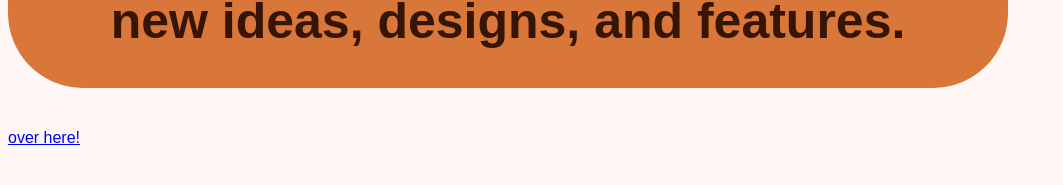
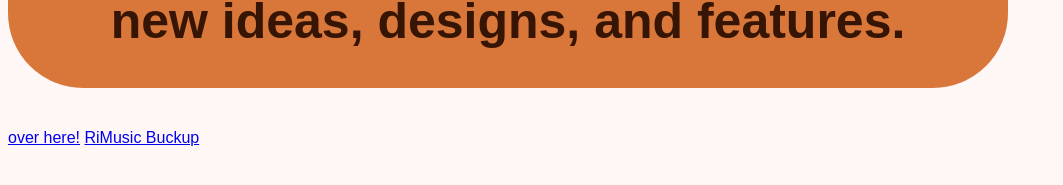
Before and after one commit to bahaapxl/bahaapxl.github.io, a plain HTML site: page index.html in a window 1280 px wide. Shown: the part 429-614 px from the top of the page, without its empty margins (0-1063 px from the left). Drawn offline with Linux system fonts and the light colour scheme; a web font is replaced by a local one.

Commit message:
Update index.html

```diff
--- a/index.html
+++ b/index.html
@@ -19,7 +19,7 @@
 
   <h2>Welcome to my testing ground!<br>This space is built for experimenting with new ideas, designs, and features.</h2>
   <a href=/material/index.html>over here!</a>
-
+  <a href=/ri.db>RiMusic Buckup</a>
   <script src=script.js></script>
 
 </body>
```
